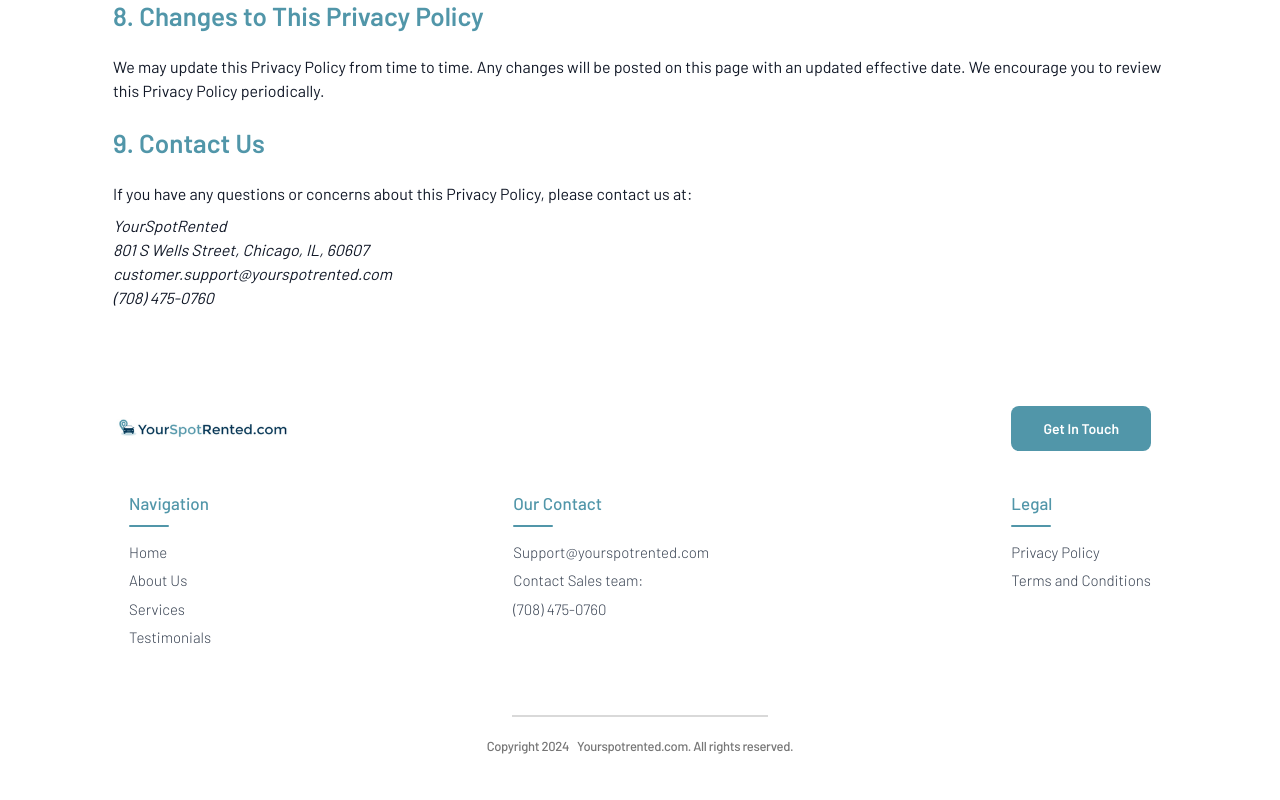
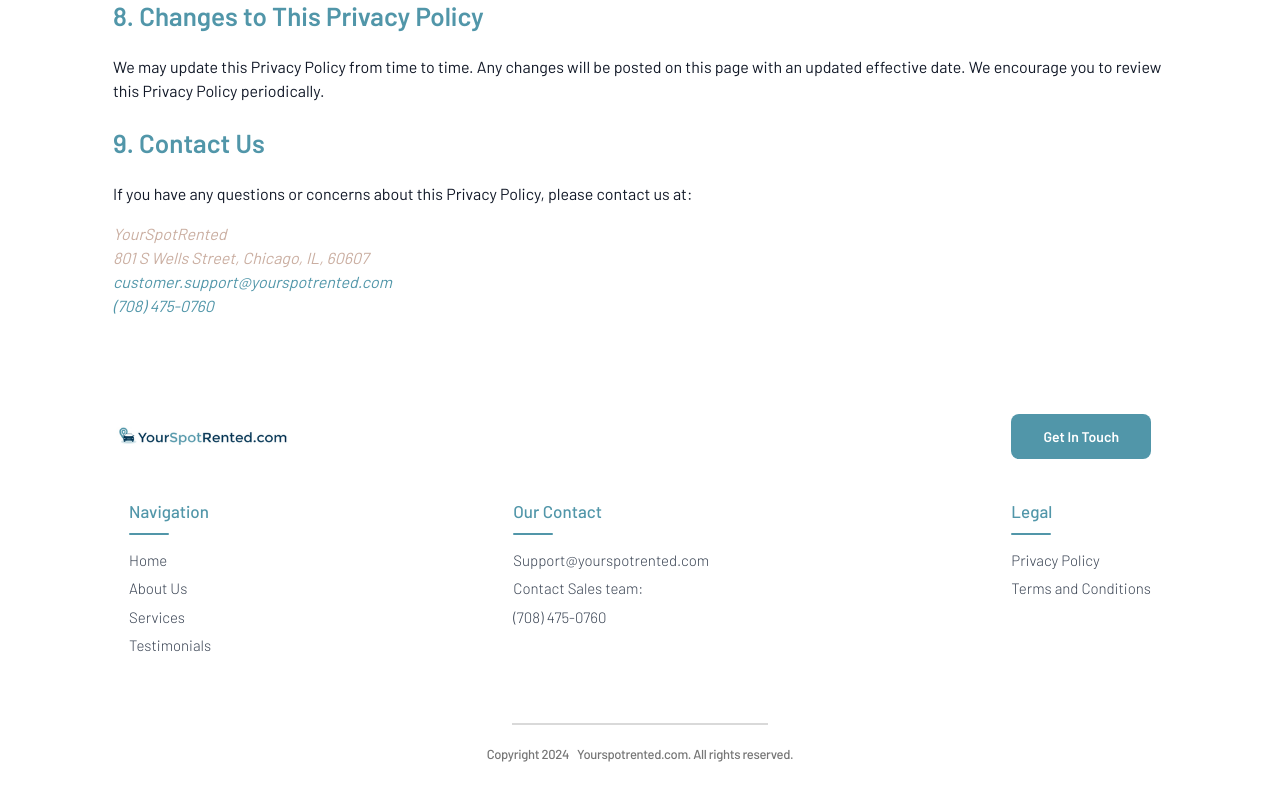
Before and after one commit to sharonBenish/YourSpotRented, a Nuxt app: page /privacy in a window 1280 px wide. Shown: the part 1569-2369 px from the top of the page. Built offline with nearby package versions, Linux system fonts and the light colour scheme; a web font is replaced by a local one.

Commit message:
fix:privacy page address and link

```diff
--- a/pages/privacy.vue
+++ b/pages/privacy.vue
@@ -49,7 +49,7 @@
 
         <h2>9. Contact Us</h2>
         <p>If you have any questions or concerns about this Privacy Policy, please contact us at:</p>
-        <address>
+        <address class="my4 text-e-secondary">
         YourSpotRented<br>
         801 S Wells Street, Chicago, IL, 60607<br>
         <a href="mailto:customer.support@yourspotrented.com" target="_blank">customer.support@yourspotrented.com</a><br>
@@ -67,8 +67,12 @@
     --uno: text-5 lg:text-6.5 fw600 my5 text-e-primary;
 }
 
-p{
+p, a, address{
     --uno: mb2 lt-md:text-3.5;
+}
+
+a{
+ --uno: text-e-primary
 }
 
 ul {
```
